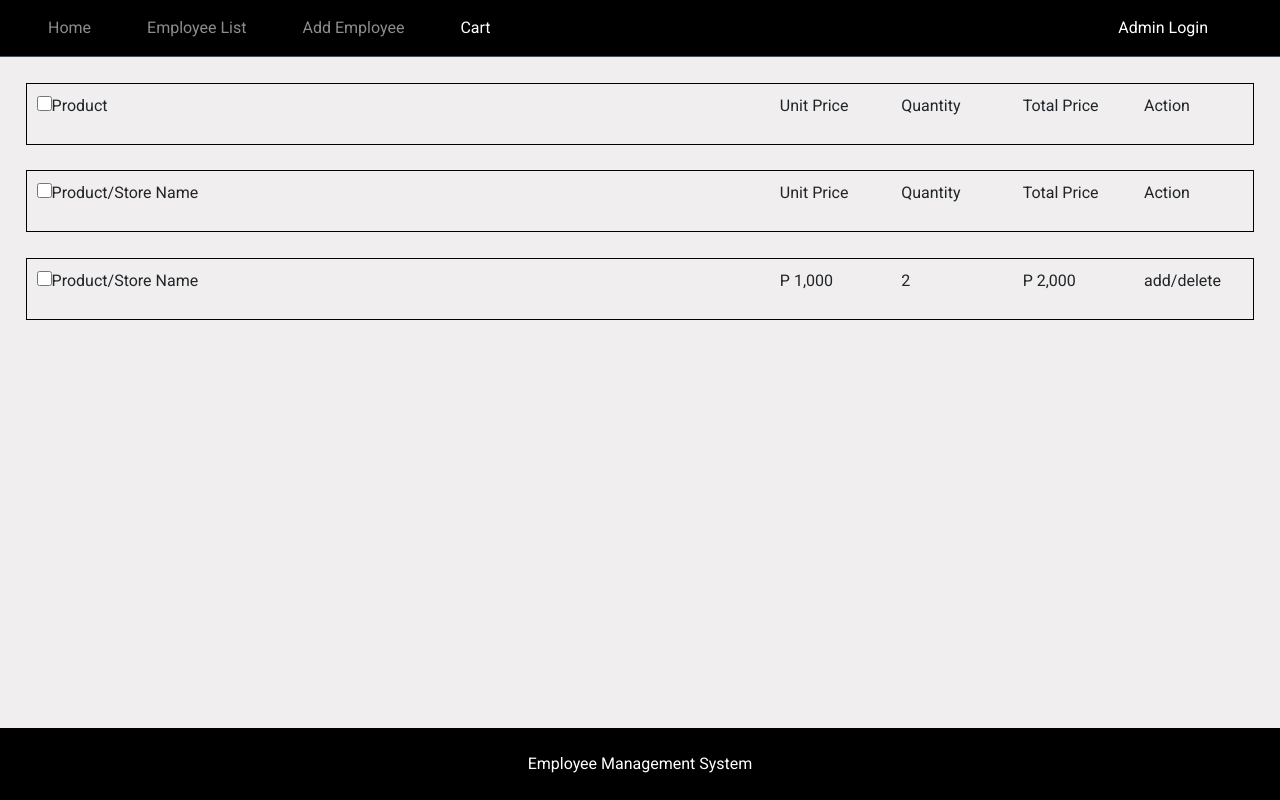
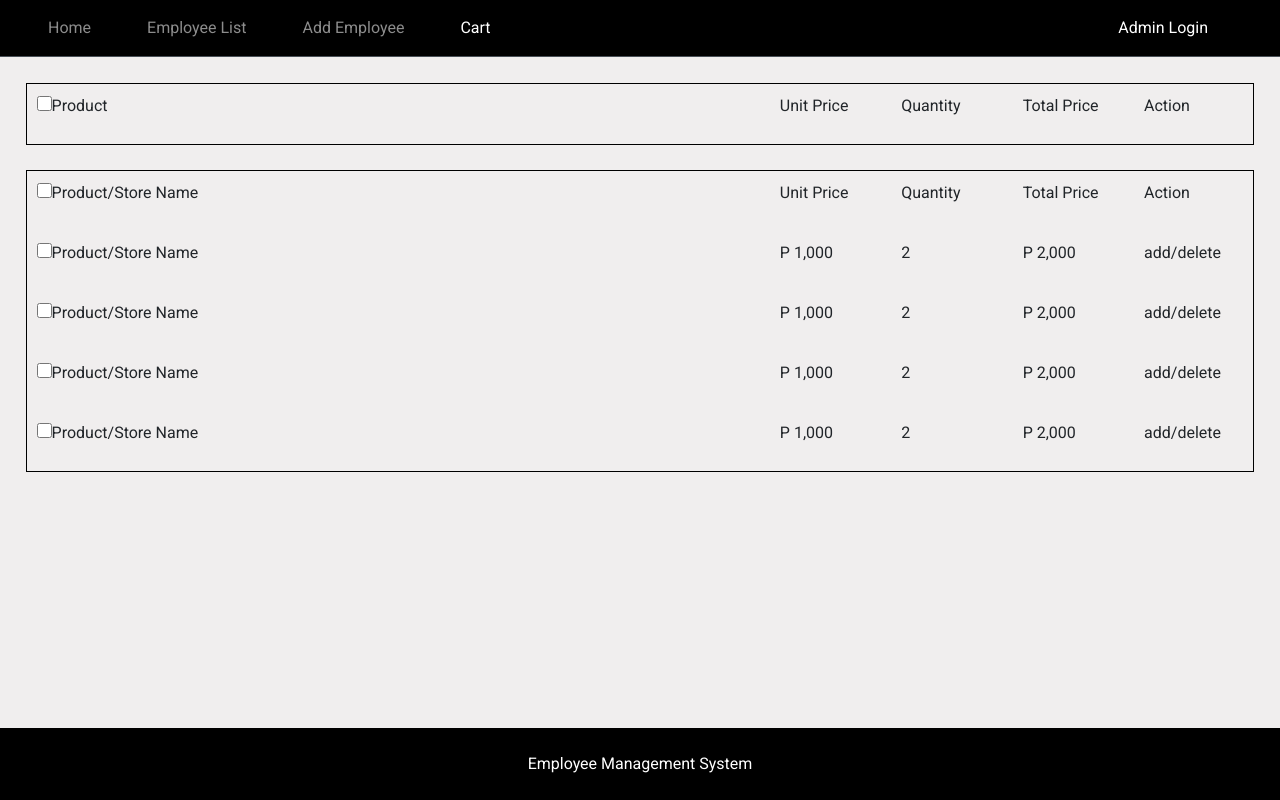
Before and after one commit to Genrei123/Supermarket-System, an Angular app in the folder frontend/: page /cart in a window 1280 px wide. Built offline with nearby package versions, Linux system fonts and the light colour scheme.

Commit message:
upgrade ng cart

```diff
--- a/frontend/src/app/cart/cart.component.css
+++ b/frontend/src/app/cart/cart.component.css
@@ -4,13 +4,6 @@
     padding: 0px 0px 0px 12px;
     margin: 2% 0% 0% 2%;
     box-shadow: 5px 5px 8px #888888;
-}
-
-.container2 {
-    width: 96%;
-    border: 1px solid rgb(0, 0, 0);
-    padding: 10px;
-    margin: 0% 0% 0% 2%;
 }
 
 .container3 {
--- a/frontend/src/app/cart/cart.component.html
+++ b/frontend/src/app/cart/cart.component.html
@@ -19,7 +19,7 @@
     </div>
 </div>
 
-<div>
+
 <div class="container3">
     <div class="row">
         <div class="column">
@@ -39,9 +39,60 @@
             <p align="left">Action</p>
         </div>
     </div>
+    <div class="row">
+        <div class="column">
+            <input type="checkbox" value="product_name" class="Lcheckbox" />
+            <label for="product_name">Product/Store Name</label>
         </div>
-
-    <div class="container3">
+        <div class="column1">
+            <p align="left">P 1,000</p>
+        </div>
+        <div class="column1">
+            <p align="left">2</p>
+        </div>
+        <div class="column1">
+            <p align="left">P 2,000</p>
+        </div>
+        <div class="column1">
+            <p align="left">add/delete</p>
+        </div>
+    </div>
+    <div class="row">
+        <div class="column">
+            <input type="checkbox" value="product_name" class="Lcheckbox" />
+            <label for="product_name">Product/Store Name</label>
+        </div>
+        <div class="column1">
+            <p align="left">P 1,000</p>
+        </div>
+        <div class="column1">
+            <p align="left">2</p>
+        </div>
+        <div class="column1">
+            <p align="left">P 2,000</p>
+        </div>
+        <div class="column1">
+            <p align="left">add/delete</p>
+        </div>
+    </div>
+    <div class="row">
+        <div class="column">
+            <input type="checkbox" value="product_name" class="Lcheckbox" />
+            <label for="product_name">Product/Store Name</label>
+        </div>
+        <div class="column1">
+            <p align="left">P 1,000</p>
+        </div>
+        <div class="column1">
+            <p align="left">2</p>
+        </div>
+        <div class="column1">
+            <p align="left">P 2,000</p>
+        </div>
+        <div class="column1">
+            <p align="left">add/delete</p>
+        </div>
+    </div>
     <div class="row">
         <div class="column">
             <input type="checkbox" value="product_name" class="Lcheckbox" />
@@ -61,4 +112,3 @@
         </div>
     </div>
 </div>
-</div>
```
Lines whose indentation alone changed are shown as unchanged.
